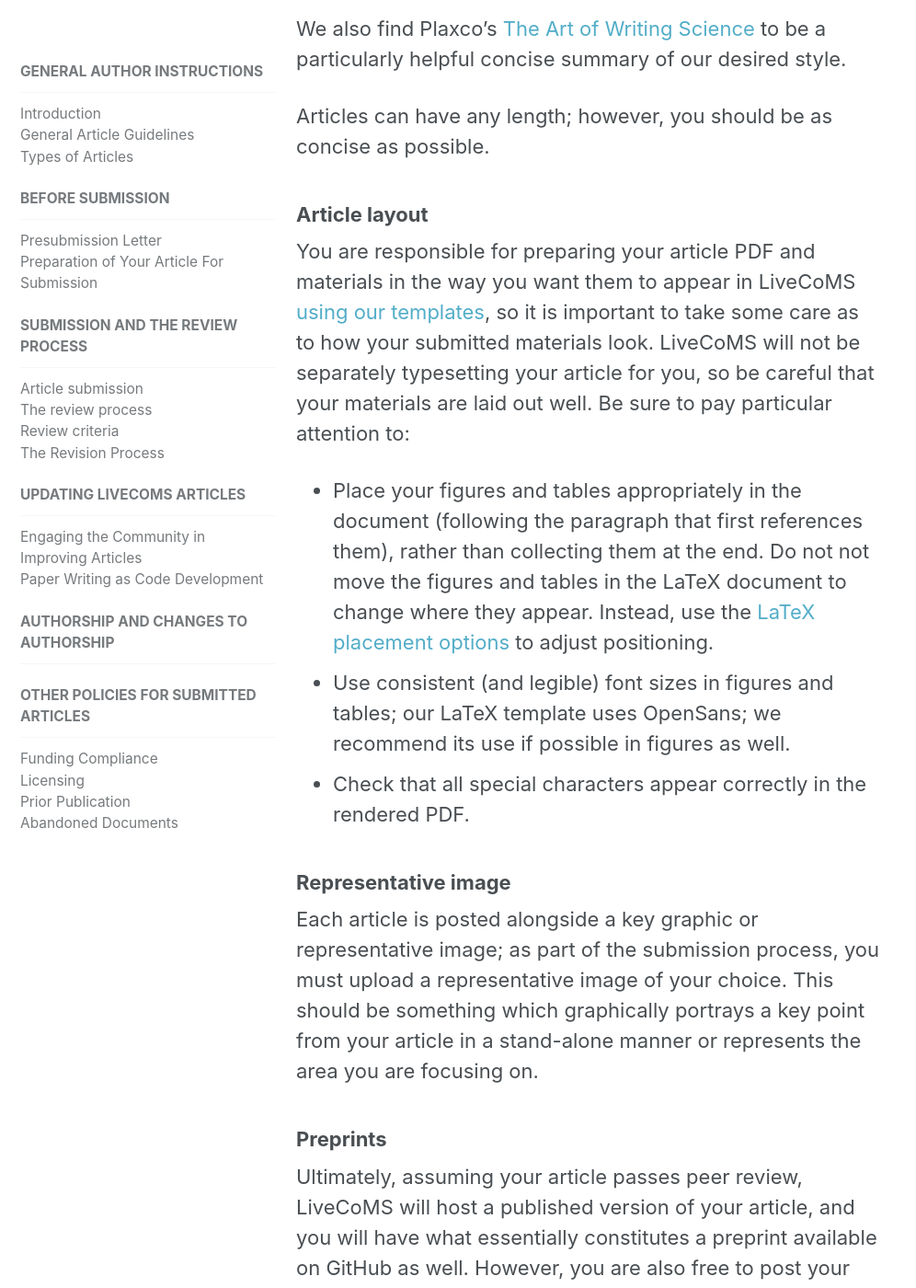
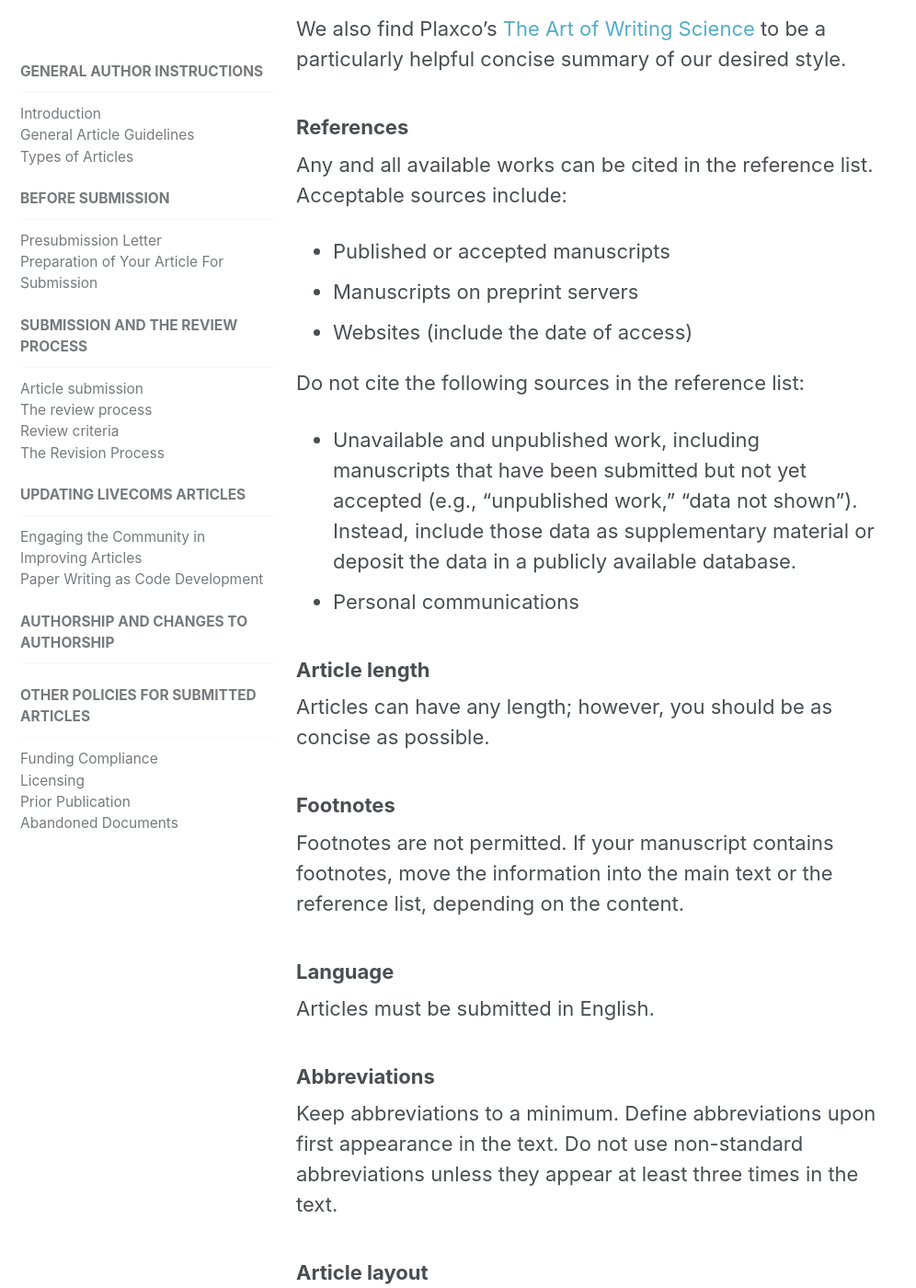
Before and after one commit to livecomsjournal/livecomsjournal.github.io, a Jekyll site: the page built from _author_instructions/01_policies.md, in a window 1280 px wide and 1400 px high, scrolled down 3763 px. Shown: the whole window at 92% size, without its empty margins (0-996 px from the left). Built offline with Jekyll 4.4.1, drawn with Linux system fonts in a browser that asks for light colours; some of the changed text lies outside the part shown.

Commit message:
Borrowing some ideas from the PLoS submission guidelines.

```diff
--- a/_author_instructions/01_policies.md
+++ b/_author_instructions/01_policies.md
@@ -76,7 +76,35 @@ In general we recommend authors follow the [ACS Style Guide](http://pubs.acs.org
 
 We also find Plaxco's [The Art of Writing Science](http://dx.doi.org/10.1002/pro.514) to be a particularly helpful concise summary of our desired style.
 
+### References
+Any and all available works can be cited in the reference list. Acceptable sources include:
+
+ - Published or accepted manuscripts
+ - Manuscripts on preprint servers
+ - Websites (include the date of access)
+
+Do not cite the following sources in the reference list:
+
+- Unavailable and unpublished work, including manuscripts that have been submitted but not yet accepted (e.g., "unpublished work," "data not shown"). Instead, include those data as supplementary material or deposit the data in a publicly available database.
+- Personal communications
+
+### Article length
 Articles can have any length; however, you should be as concise as possible.
+
+### Footnotes
+Footnotes are not permitted. If your manuscript contains footnotes,
+move the information into the main text or the reference list,
+depending on the content.
+
+### Language
+
+Articles must be submitted in English.
+
+### Abbreviations
+
+Keep abbreviations to a minimum. Define abbreviations upon first
+appearance in the text. Do not use non-standard abbreviations unless
+they appear at least three times in the text.
 
 ### Article layout
 
@@ -265,6 +293,22 @@ actually did rather than simply categorizing them in a small number of
 predefined roles as might be done in more conventional journals.
 <!-- MRS: still need to add that section of the templates somewhat -->
 
+### Authors names
+
+On the title page, write author names in the following order:
+
+ - First name (or initials, if used)
+ - Middle name (or initials, if used)
+ - Last name (surname, family name)
+
+Each author on the list must have an affiliation. The affiliation
+includes department, university, or organizational affiliation and its
+location, including city, state/province (if applicable), and
+country. Authors have the option to include a current address in
+addition to the address of their affiliation at the time of the study.
+At a minimum, the address must include the author’s current
+institution, city, and country.
+
 ## Abandoned Documents
 
 By the submission of their paper, document, or materials, **all the
```
